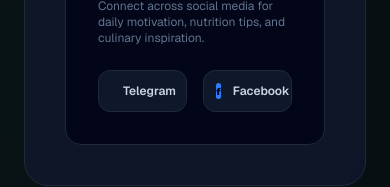
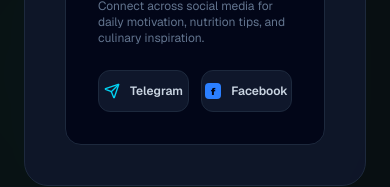
Before and after one commit to Fissehayonas27/uncle-portfolio, a Next.js app: page / in a window 390 px wide. Shown: the part 3916-4103 px from the top of the page. Built offline with nearby package versions, Linux system fonts and the light colour scheme.

Commit message:
Fix social media icons layout for mobile

```diff
--- a/app/page.tsx
+++ b/app/page.tsx
@@ -238,22 +238,27 @@
               </h3>
               <p className="text-xs text-slate-500 mb-6">Connect across social media for daily motivation, nutrition tips, and culinary inspiration.</p>
 
-              <div className="grid grid-cols-2 gap-4">
+              <div className="grid grid-cols-2 gap-3">
   <a
     href="https://t.me/August_Boy_888"
     target="_blank"
     rel="noreferrer"
-                  className="p-3 rounded-xl bg-slate-900 border border-slate-800 hover:border-cyan-500/50 flex items-center gap-3 text-xs font-semibold text-slate-300 hover:text-cyan-400 transition-all"
+    className="p-3 rounded-xl bg-slate-900 border border-slate-800 hover:border-cyan-500/50 flex items-center justify-center gap-2.5 text-xs font-semibold text-slate-300 hover:text-cyan-400 transition-all"
   >
-                  <Send className="w-4 h-4 text-cyan-400" /> Telegram
+    <Send className="w-4 h-4 text-cyan-400 shrink-0" />
+    <span>Telegram</span>
   </a>
+
   <a
     href="https://www.facebook.com/share/1GDvq5nJhB/"
     target="_blank"
     rel="noreferrer"
-                  className="p-3 rounded-xl bg-slate-900 border border-slate-800 hover:border-blue-500/50 flex items-center gap-3 text-xs font-semibold text-slate-300 hover:text-blue-400 transition-all"
+    className="p-3 rounded-xl bg-slate-900 border border-slate-800 hover:border-blue-500/50 flex items-center justify-center gap-2.5 text-xs font-semibold text-slate-300 hover:text-blue-400 transition-all"
   >
-                  <div className="w-4 h-4 rounded bg-blue-500 text-slate-950 font-black text-[10px] flex items-center justify-center">f</div> Facebook
+    <div className="w-4 h-4 rounded bg-blue-500 text-slate-950 font-black text-[10px] flex items-center justify-center shrink-0">
+      f
+    </div>
+    <span>Facebook</span>
   </a>
 </div>
             </div>
```
Lines whose indentation alone changed are shown as unchanged.
